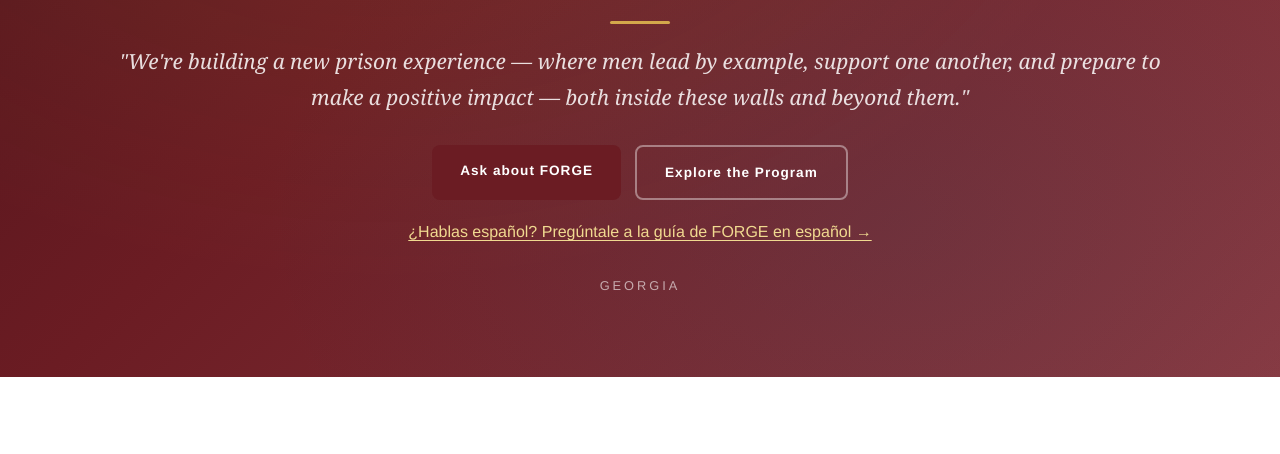
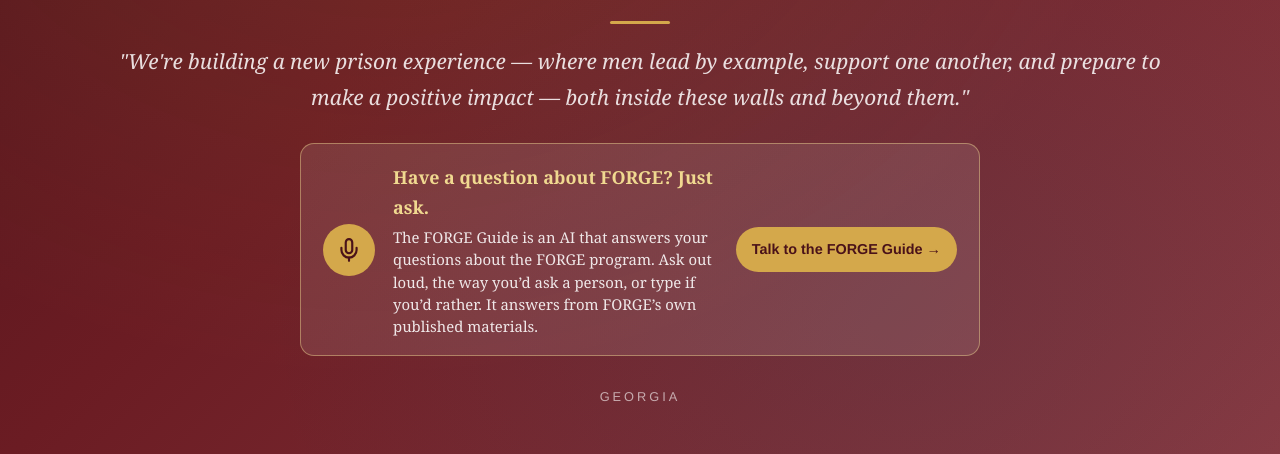
Before and after one commit to forge24601/forge-site, a plain HTML site: page index.html in a window 1280 px wide. Shown: the part 476-930 px from the top of the page. Drawn offline with Linux system fonts and the light colour scheme.

Commit message:
Home hero: FORGE Guide card replaces the two buttons; Spanish links removed from the hero and the footer (stays on ask.html) (BT 2026-11-15)
Co-Authored-By: Claude Opus 5.5 <noreply@anthropic.com>

```diff
--- a/css/style.css
+++ b/css/style.css
@@ -821,9 +821,6 @@ h4 { font-size: 1.15rem; color: var(--blue); }
 }
 
 /* Spanish entry to the FORGE guide (2026-10-24) */
-.hero-es { margin-top: 18px; font-family: 'Helvetica Neue', Arial, sans-serif; font-size: 1rem; }
-.hero-es a { color: var(--gold-light); text-decoration: underline; text-underline-offset: 3px; }
-.hero-es a:hover { color: var(--white); }
 
 /* ===== DOCUMENTS (documents.html, 2026-10-25) ===== */
 .docs-section, [id^="session-plans-phase-"] { scroll-margin-top: 80px; }
@@ -1390,3 +1387,20 @@ a.class-card:hover { color: inherit; }
     .evidence-card { grid-template-columns: 1fr; gap: 18px; padding: 22px 20px; }
     .evidence-stats { grid-template-columns: repeat(2, 1fr); gap: 16px 12px; }
 }
+
+/* ===== HOME HERO: the FORGE Guide card (BT 2026-11-15: the button should say what's behind it) ===== */
+.hero-ask { display: flex; align-items: center; gap: 18px; max-width: 680px; margin: 28px auto 0; padding: 18px 22px;
+    background: rgba(255, 255, 255, 0.1); border: 1px solid rgba(240, 217, 144, 0.45); border-radius: 14px;
+    color: var(--white); text-align: left; transition: background 0.2s, transform 0.2s; }
+.hero-ask:hover { background: rgba(255, 255, 255, 0.16); color: var(--white); transform: translateY(-2px); }
+.hero-ask-icon { flex: none; width: 52px; height: 52px; border-radius: 50%; background: var(--gold); display: grid; place-items: center; }
+.hero-ask-icon svg { width: 26px; height: 26px; fill: none; stroke: var(--maroon-dark); stroke-width: 2; stroke-linecap: round; stroke-linejoin: round; }
+.hero-ask-text { flex: 1; min-width: 0; }
+.hero-ask-text strong { display: block; font-size: 1.12rem; color: var(--gold-light); margin-bottom: 3px; }
+.hero-ask-text span { display: block; font-size: 0.93rem; line-height: 1.5; color: rgba(255, 255, 255, 0.88); }
+.hero-ask-go { flex: none; font-family: 'Helvetica Neue', Arial, sans-serif; font-weight: 700; font-size: 0.9rem;
+    background: var(--gold); color: var(--maroon-dark); padding: 10px 16px; border-radius: 999px; white-space: nowrap; }
+@media (max-width: 700px) {
+    .hero-ask { flex-direction: column; text-align: center; gap: 12px; padding: 18px; }
+    .hero-ask-go { white-space: normal; }
+}
--- a/index.html
+++ b/index.html
@@ -45,11 +45,14 @@
         <p class="hero-subtitle">Facilitating Opportunities for Reentry, Growth &amp; Empowerment</p>
         <div class="divider"></div>
         <p class="hero-tagline">"We're building a new prison experience &mdash; where men lead by example, support one another, and prepare to make a positive impact &mdash; both inside these walls and beyond them."</p>
-        <div class="btn-group">
-            <a href="/ask.html" class="btn btn-primary">Ask about FORGE</a>
-            <a href="/program.html" class="btn btn-secondary">Explore the Program</a>
-        </div>
-        <p class="hero-es" lang="es"><a href="/ask.html?lang=es">¿Hablas español? Pregúntale a la guía de FORGE en español &rarr;</a></p>
+        <a class="hero-ask" href="/ask.html">
+            <span class="hero-ask-icon" aria-hidden="true"><svg viewBox="0 0 24 24"><path d="M12 2a3 3 0 0 0-3 3v7a3 3 0 0 0 6 0V5a3 3 0 0 0-3-3Z"/><path d="M19 10v2a7 7 0 0 1-14 0v-2"/><path d="M12 19v3"/></svg></span>
+            <span class="hero-ask-text">
+                <strong>Have a question about FORGE? Just ask.</strong>
+                <span>The FORGE Guide is an AI that answers your questions about the FORGE program. Ask out loud, the way you&rsquo;d ask a person, or type if you&rsquo;d rather. It answers from FORGE&rsquo;s own published materials.</span>
+            </span>
+            <span class="hero-ask-go">Talk to the FORGE Guide &rarr;</span>
+        </a>
         <p class="hero-location">Georgia</p>
     </div>
 </section>
@@ -328,7 +331,6 @@
                     <li><a href="/research.html">Research</a></li>
                     <li><a href="/sponsors.html">Sponsors</a></li>
                     <li><a href="/ask.html">Ask about FORGE</a></li>
-                    <li><a href="/ask.html?lang=es" lang="es">Pregunta sobre FORGE (en español)</a></li>
                 </ul>
             </div>
             <div>
```
Also changed, not shown: ask.html (+0 -1 lines), certificates.html (+0 -1 lines), curriculum.html (+0 -1 lines), documents.html (+0 -1 lines), dorm-classes.html (+0 -1 lines), forge-your-success.html (+0 -1 lines), introduction-to-forge.html (+0 -1 lines), makeup.html (+0 -1 lines), media.html (+0 -1 lines), new-class-review.html (+0 -1 lines), program.html (+0 -1 lines), research.html (+0 -1 lines), research/california-programs.html (+0 -1 lines), research/evidence-based-curricula.html (+0 -1 lines), 4 more files.
